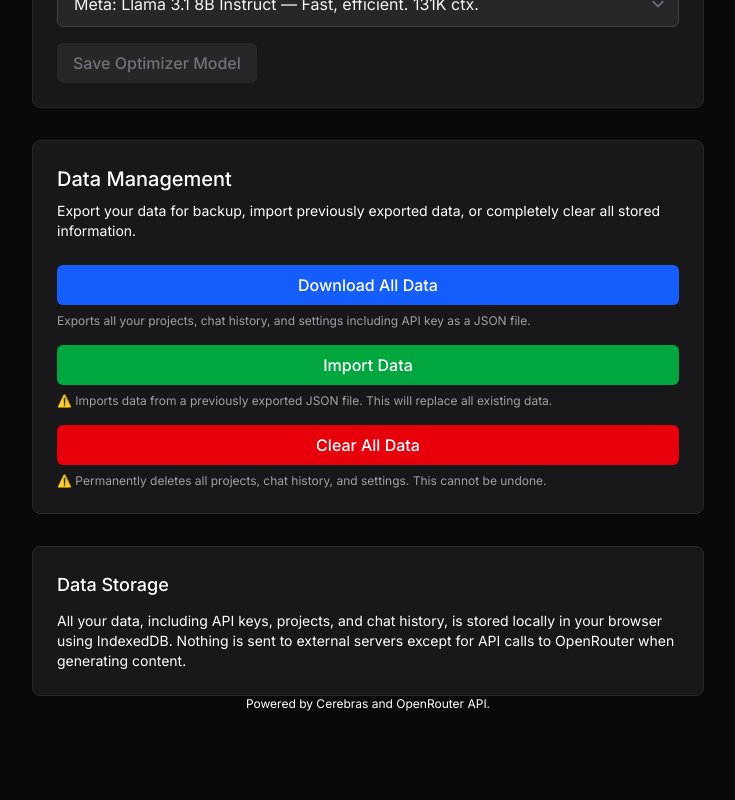
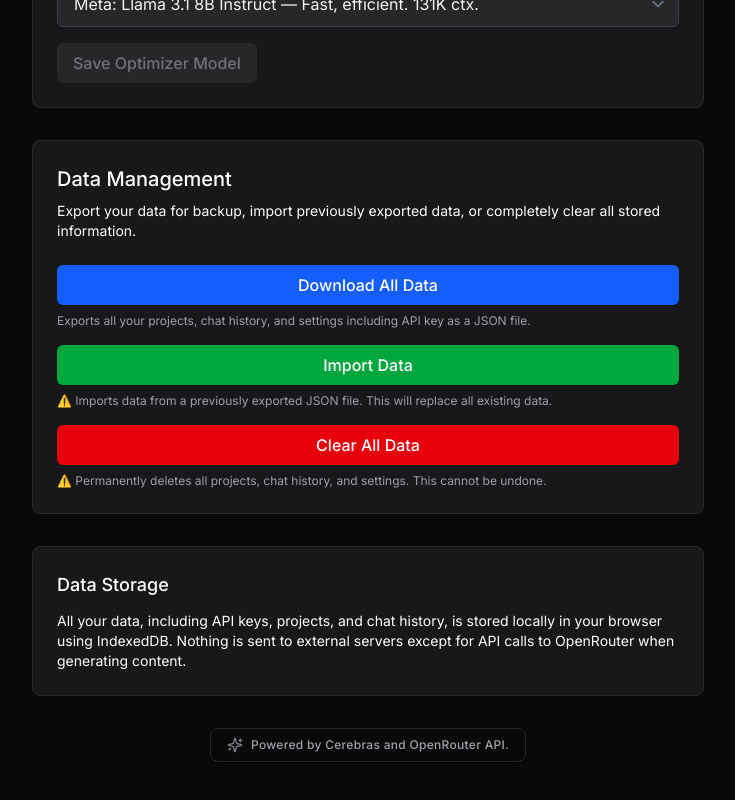
Before and after one commit to inja-online/cerebras-hacketon-web-builder, a SvelteKit app: page /settings in a window 1280 px wide. Shown: the part 682-1482 px from the top of the page, without its empty margins (272-1007 px from the left). Before the commit the page ends 1426 px from the top, so only its background shows below. Built offline with nearby package versions, Linux system fonts and the light colour scheme.

Commit message:
[ADD] Implement component

```diff
--- /dev/null
+++ b/src/lib/components/ui/Credit.svelte
@@ -0,0 +1,10 @@
+<script lang="ts">
+import { Sparkles } from '@lucide/svelte';
+</script>
+
+<div class="mx-auto mt-8 mb-2 w-fit px-4 py-2 bg-zinc-950/80 border border-zinc-800 rounded-lg flex items-center gap-2 shadow-sm">
+  <Sparkles size={16} class="text-primary-accent opacity-80" aria-hidden="true" />
+  <span class="text-xs text-zinc-400 font-medium tracking-wide select-none">
+    Powered by <span class="text-primary-accent">Cerebras</span> and <span class="text-primary-accent">OpenRouter API</span>.
+  </span>
+</div>
--- a/src/routes/+page.svelte
+++ b/src/routes/+page.svelte
@@ -6,6 +6,7 @@
     import MainPageInput from "$lib/components/MainPageInput.svelte";
     import RecentProjects from "$lib/components/RecentProjects.svelte";
     import Logo from "$lib/components/ui/Logo.svelte";
+    import Credit from '$lib/components/ui/Credit.svelte';
     let apiKeyPresent = $state(false);
 
     onMount(async () => {
@@ -60,11 +61,7 @@
         </div>
 
         <!-- Bottom Attribution -->
-        <div class="text-center">
-            <p class="text-text-muted text-xs">
-                Powered by Cerebras and OpenRouter API.
-            </p>
-        </div>
+        <Credit />
     {:else}
         <!-- Optional: Show a loading message or spinner while checking for the key -->
         <p class="text-zinc-400">Checking API Key...</p>
--- a/src/routes/projects/+page.svelte
+++ b/src/routes/projects/+page.svelte
@@ -3,6 +3,7 @@
     import { onMount } from "svelte";
     import { projectStorage, timeAgo } from "$lib/storage";
     import Logo from '$lib/components/ui/Logo.svelte';
+    import Credit from '$lib/components/ui/Credit.svelte';
 
     let allProjects = $state([]);
 
@@ -103,7 +104,5 @@
     </div>
 
     <!-- Bottom Attribution -->
-    <div class="text-center">
-        <p class="text-text-muted text-xs">Powered by Cerebras API</p>
-    </div>
+    <Credit />
 </div>
--- a/src/routes/settings/+page.svelte
+++ b/src/routes/settings/+page.svelte
@@ -4,6 +4,7 @@
 	import { goto } from '$app/navigation';
 	import { Eye, EyeOff, ArrowLeft } from '@lucide/svelte';
 	import Logo from '$lib/components/ui/Logo.svelte';
+	import Credit from '$lib/components/ui/Credit.svelte';
 
 	let apiKey = $state('');
 	let originalApiKey = $state('');
@@ -601,7 +602,5 @@ async function saveOptimizerModel() {
 	</div>
 
 	<!-- Bottom Attribution -->
-	<div class="text-center">
-		<p class="text-text-muted text-xs">Powered by Cerebras and OpenRouter API.</p>
-	</div>
+	<Credit />
 </div>
```
